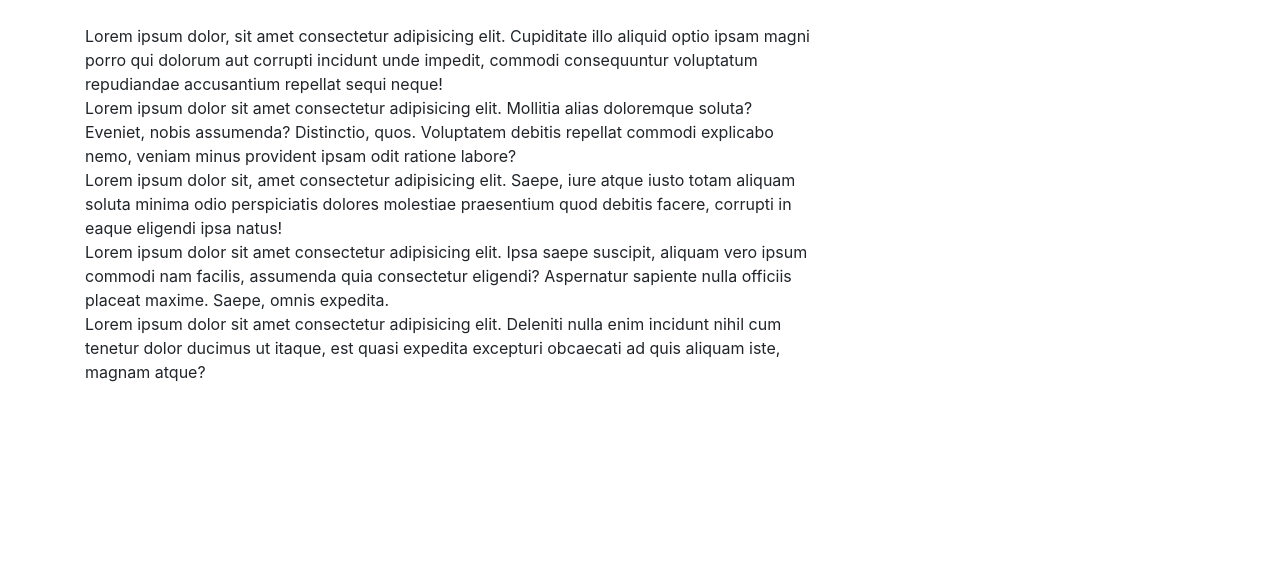
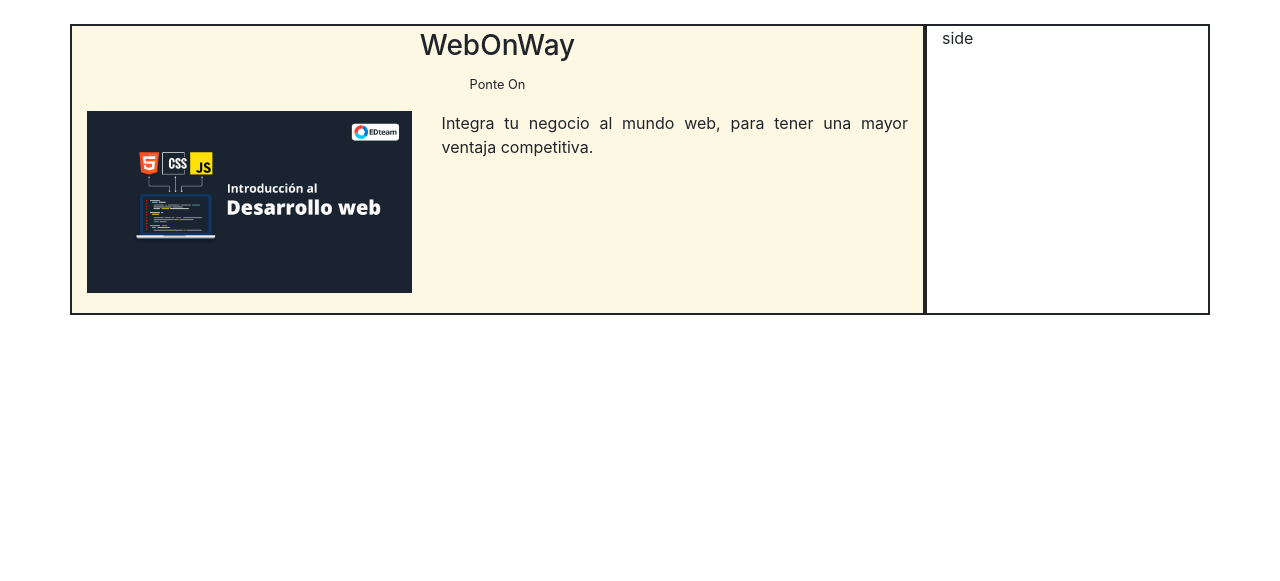
Before and after one commit to AureoGonz/WebOnWay, a PHP site: page / in a window 1280 px wide. Shown: the part 56-637 px from the top of the page. Run offline with PHP 8.4, Linux system fonts and the light colour scheme.

Commit message:
Integro más a la base

```diff
--- a/css/style.css
+++ b/css/style.css
@@ -6,3 +6,13 @@
 .full-height {
     min-height: 100%;
 }
+
+.mark {
+    border-style: solid;
+    border-width: 2px;
+}
+
+.side {
+    border-style: solid;
+    border-width: 2px;
+}
--- a/index.php
+++ b/index.php
@@ -36,26 +36,38 @@
     </nav>
     <main class="container full-height my-4">
         <div class="row">
-            <div class="col-12 col-md-8">Lorem ipsum dolor, sit amet consectetur adipisicing elit. Cupiditate illo aliquid optio ipsam magni porro qui dolorum aut corrupti incidunt unde impedit, commodi consequuntur voluptatum repudiandae accusantium repellat sequi neque!</div>
-        </div>
-        <div class="row">
-            <div class="col-12 col-md-8">Lorem ipsum dolor sit amet consectetur adipisicing elit. Mollitia alias doloremque soluta? Eveniet, nobis assumenda? Distinctio, quos. Voluptatem debitis repellat commodi explicabo nemo, veniam minus provident ipsam odit ratione labore?</div>
-        </div>
-        <div class="row">
-            <div class="col-12 col-md-8">Lorem ipsum dolor sit, amet consectetur adipisicing elit. Saepe, iure atque iusto totam aliquam soluta minima odio perspiciatis dolores molestiae praesentium quod debitis facere, corrupti in eaque eligendi ipsa natus!</div>
-        </div>
-        <div class="row">
-            <div class="col-12 col-md-8">Lorem ipsum dolor sit amet consectetur adipisicing elit. Ipsa saepe suscipit, aliquam vero ipsum commodi nam facilis, assumenda quia consectetur eligendi? Aspernatur sapiente nulla officiis placeat maxime. Saepe, omnis expedita.</div>
-        </div>
-        <div class="row">
-            <div class="col-12 col-md-8">Lorem ipsum dolor sit amet consectetur adipisicing elit. Deleniti nulla enim incidunt nihil cum tenetur dolor ducimus ut itaque, est quasi expedita excepturi obcaecati ad quis aliquam iste, magnam atque?</div>
+            <div class="col-12 col-md-9 text-center mark">
+                <div class="row">
+                    <div class="col-12">
+                        <h3>WebOnWay</h3>
+                        <small>Ponte On</small>
+                    </div>
+                </div>
+                <div class="row my-3">
+                    <div class="col-12 col-md-5">
+                        <img src="img/desarrolloWEB.jpg" width="100%">
+                    </div>
+                    <div class="col-12 col-md-7">
+                        <p class="text-justify">
+                            Integra tu negocio al mundo web, para tener una mayor ventaja competitiva.
+                        </p>
+                    </div>
+                </div>
+            </div>
+            <div class="col-12 col-md-3 side">
+                <p>side</p>
+            </div>
         </div>
     </main>
-    <footer class="footer mt-auto bg-dark pt-3 pb-2">
+    <footer class="footer mt-2 bg-dark pt-3 pb-2">
         <div class="container">
             <div class="row justify-content-between">
-                <div class="col-12 col-md-6">Lorem ipsum, dolor sit amet consectetur adipisicing elit. Reiciendis quibusdam, vero quia incidunt doloremque exercitationem et. Est eos, minima sed accusantium sint officiis explicabo, totam laborum, hic ratione veniam eaque!</div>
-                <div class="col-12 col-md-4">Lorem ipsum dolor sit amet, consectetur adipisicing elit. Quo illum est a placeat deserunt iste aspernatur rerum delectus. Esse suscipit veritatis beatae aliquam amet quod recusandae nulla saepe deleniti expedita?</div>
+                <div class="col-12 col-md-6">Lorem ipsum, dolor sit amet consectetur adipisicing elit. Reiciendis
+                    quibusdam, vero quia incidunt doloremque exercitationem et. Est eos, minima sed accusantium sint
+                    officiis explicabo, totam laborum, hic ratione veniam eaque!</div>
+                <div class="col-12 col-md-4">Lorem ipsum dolor sit amet, consectetur adipisicing elit. Quo illum est a
+                    placeat deserunt iste aspernatur rerum delectus. Esse suscipit veritatis beatae aliquam amet quod
+                    recusandae nulla saepe deleniti expedita?</div>
             </div>
         </div>
     </footer>
```
Also changed, not shown: img/desarrolloWEB.jpg (added).
